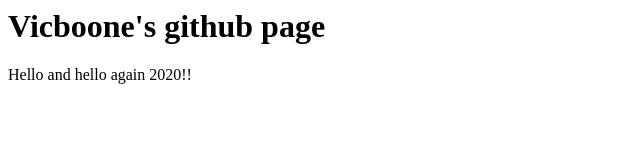
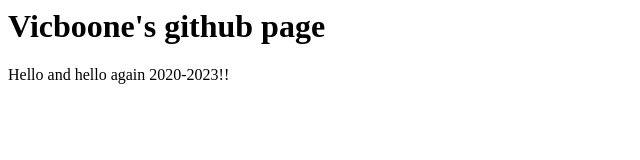
Before and after one commit to vicboone/vicboone.github.io, a plain HTML site: page index.html in a window 1280 px wide. Shown: the full height of the page, 0-640 px from the left. Drawn offline with Linux system fonts and the light colour scheme.

Commit message:
Update index.html

```diff
--- a/index.html
+++ b/index.html
@@ -4,6 +4,6 @@
   </head>
   <body>
     <h1>Vicboone's github page</h1>
-    <p>Hello and hello again 2020!!</p>
+    <p>Hello and hello again 2020-2023!!</p>
   </body>
 </html>
```
